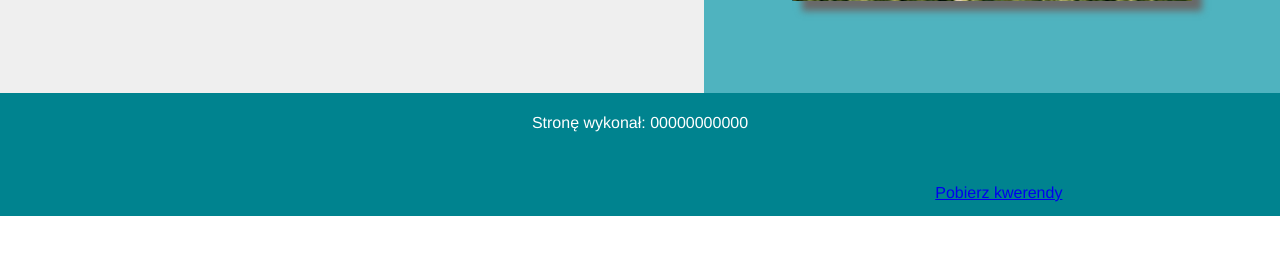
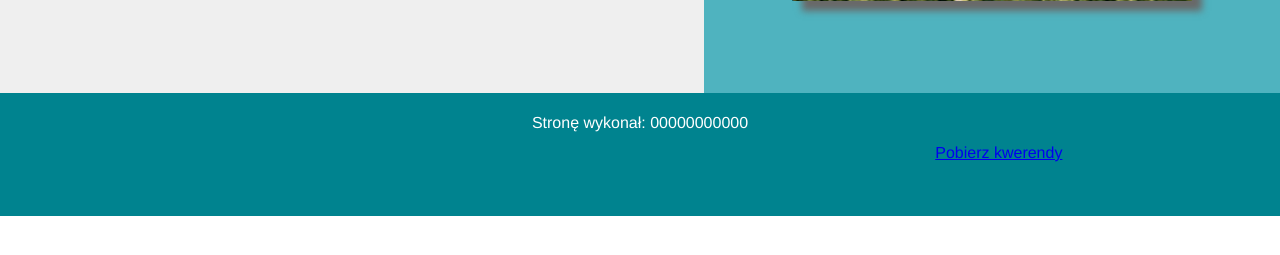
Before and after one commit to Kybuk3/Informatyka, a PHP site: page /wedkuj.php in a window 1280 px wide. Shown: the part 416-671 px from the top of the page. Run offline with PHP 8.4, Linux system fonts and the light colour scheme; data that the repository does not hold is empty.

Commit message:
Update styl_1.css

```diff
--- a/exam2/styl_1.css
+++ b/exam2/styl_1.css
@@ -41,7 +41,7 @@ body{
     text-align: center;
     right:17%;
     position: absolute;
-    top:75%;
+    top:70%;
 }
 
 table {
```
